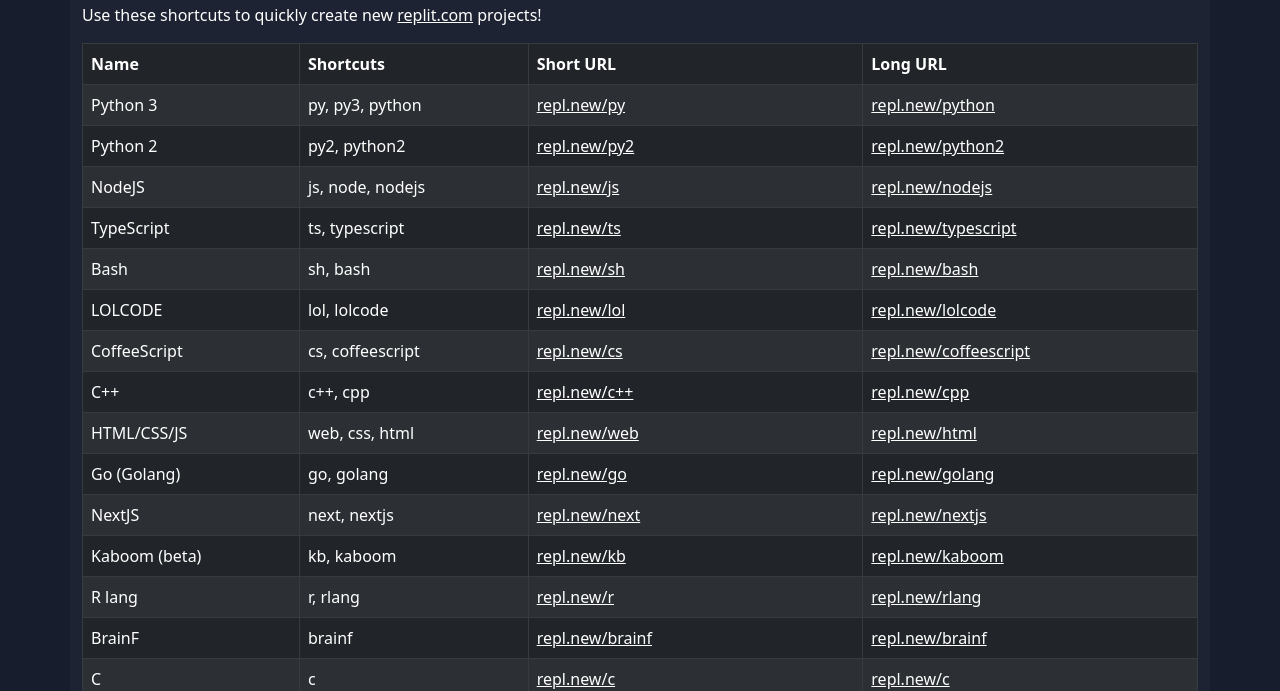
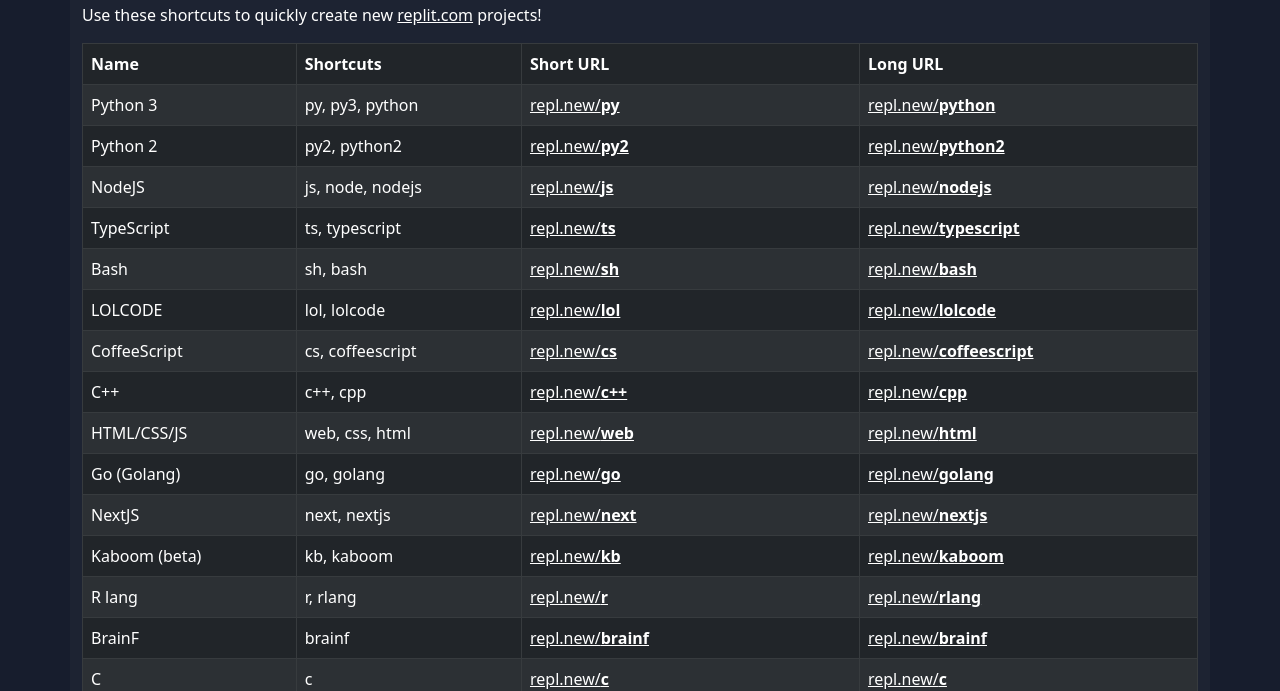
Before and after one commit to jahands/new-redirector-replit, a website: page public/help.html in a window 1280 px wide. Shown: the part 109-800 px from the top of the page. Drawn offline with nearby package versions, Linux system fonts and the light colour scheme.

Commit message:
Bold slugs

```diff
--- a/public/help.html
+++ b/public/help.html
@@ -365,13 +365,13 @@
                     let cell = row.insertCell();
                     let slug = element.shortcuts[0]
                     let url = `https://repl.new/${slug}`
-                    cell.innerHTML = `<a href='${url}'>repl.new/${slug}</a>`
+                    cell.innerHTML = `<a href='${url}'>repl.new/<b>${slug}</b></a>`
 
                     // Long url
                     cell = row.insertCell();
                     slug = element.shortcuts[element.shortcuts.length - 1]
                     url = `https://repl.new/${slug}`
-                    cell.innerHTML = `<a href='${url}'>repl.new/${slug}</a>`
+                    cell.innerHTML = `<a href='${url}'>repl.new/<b>${slug}</b></a>`
                 }
             }
 
```
